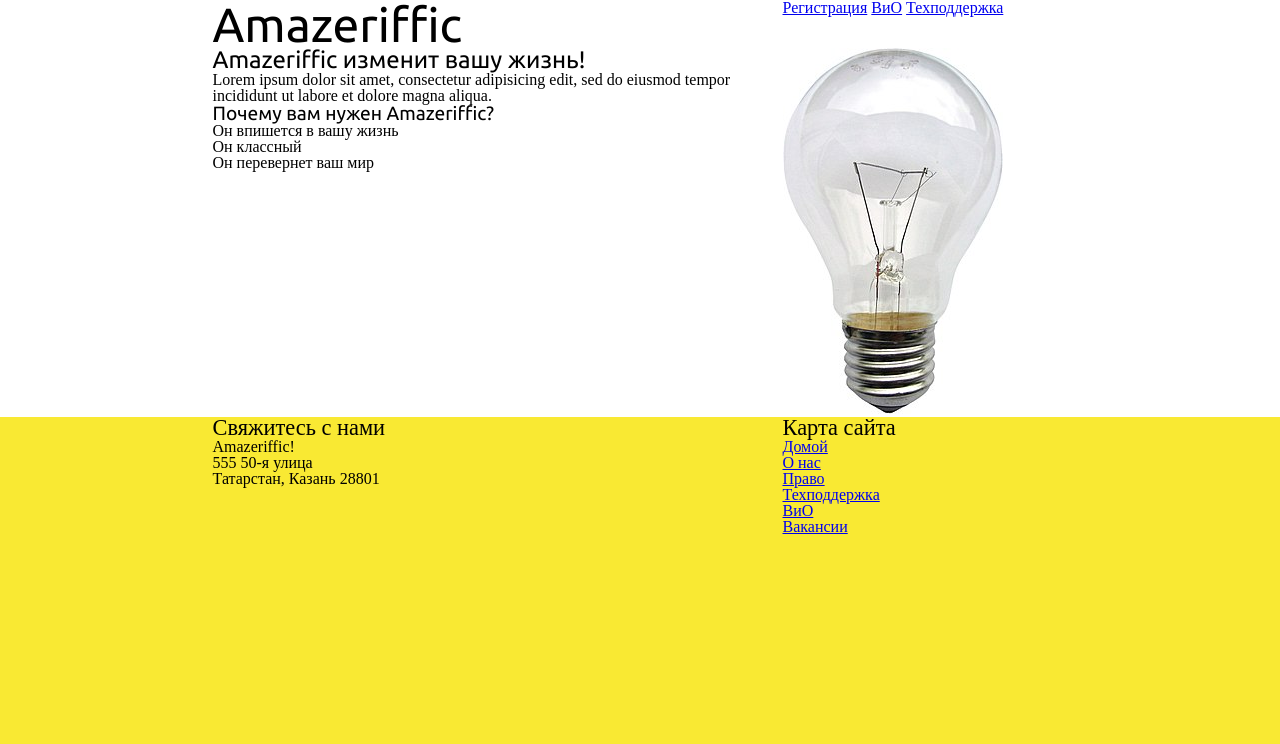
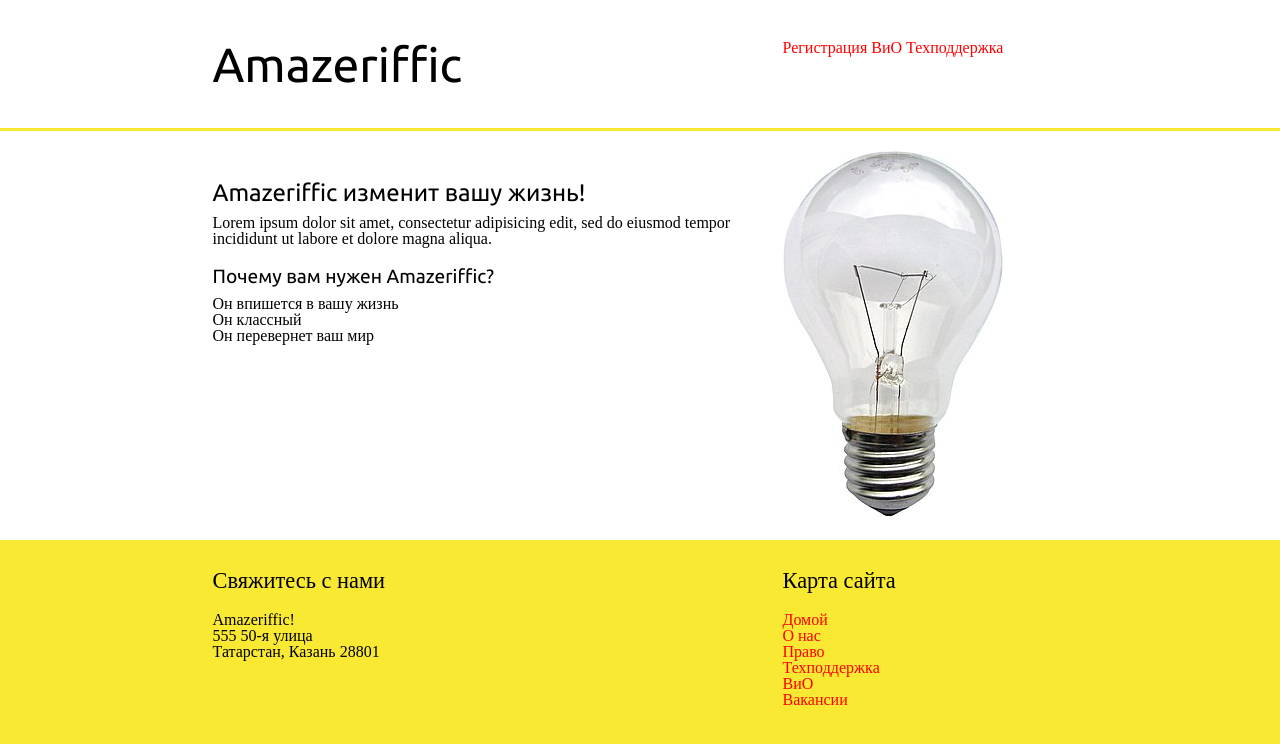
Before and after one commit to BorMP4312/amazef, a plain HTML site: page index.html in a window 1280 px wide. Drawn offline with Linux system fonts and the light colour scheme; a web font is replaced by a local one.

Commit message:
Add polya and stuf with ssylky

```diff
--- a/style.css
+++ b/style.css
@@ -19,6 +19,8 @@ margin: auto;
 header {
 background: white;
 overflow: auto;
+margin-bottom: 3px;
+padding: 40px;
 }
 header h1 {
 float: left;
@@ -32,6 +34,7 @@ width: 285px;
 main {
 	background: white;
 	overflow: auto;
+	padding: 20px;
 }
 main .main_part {
 	float: left;
@@ -45,11 +48,15 @@ main h2 {
 float: left;
 width: 570px;
 font-size: 150%;
+margin-top: 30px;
+margin-bottom: 10px;
 }
 main h3 {
 float: left;
 width: 570px;
 font-size: 120%;
+margin-top: 20px;
+margin-bottom: 10px;
 }
 footer {
 	overflow: auto;
@@ -66,8 +73,20 @@ footer h5 {
 float: left;
 width: 570px;
 font-size: 140%;
+margin-top: 30px;
+margin-bottom: 20px;
 }
 h1, h2, h3, h4 {
 	font-family: Ubuntu;
 	font-size: 100%;
+
 }
+a {
+	text-decoration: none;
+	color: red;
+}
+
+a:hover {
+	text-decoration: underline;
+	color: red;
+}
```
